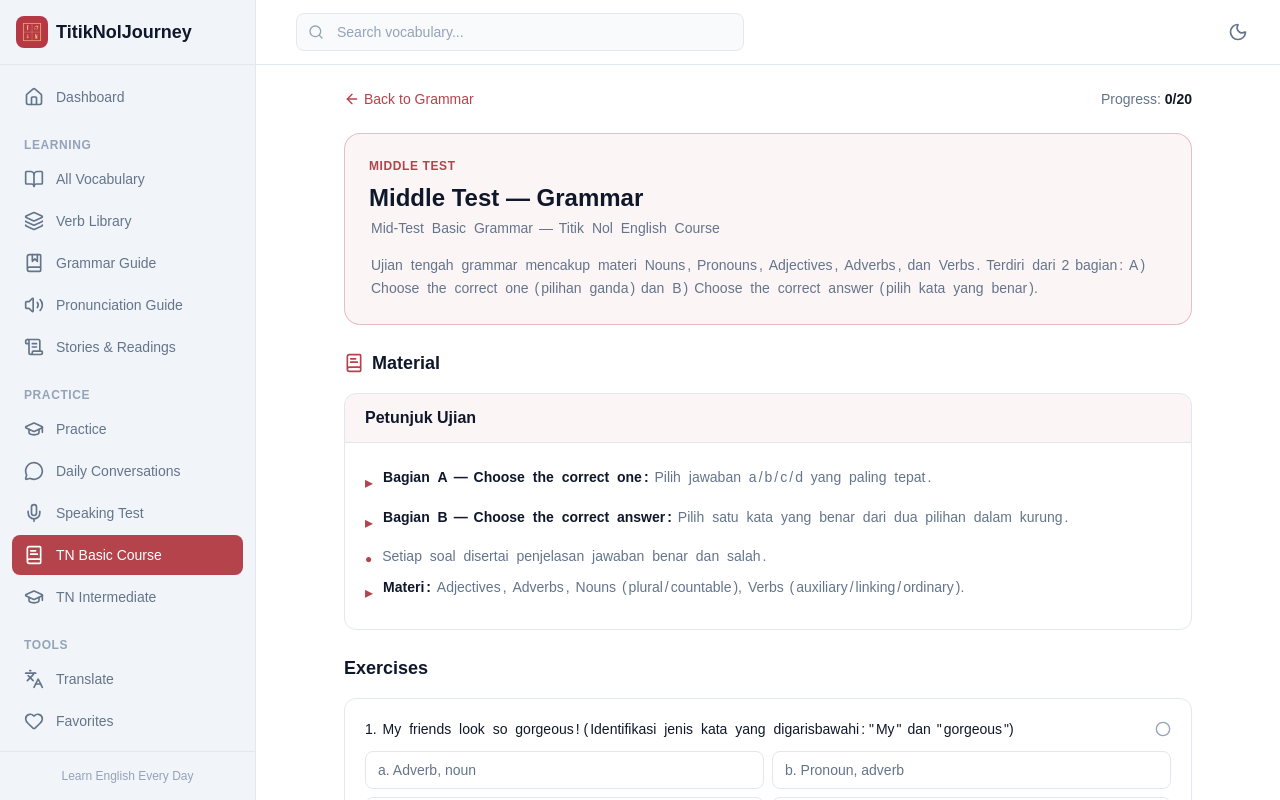
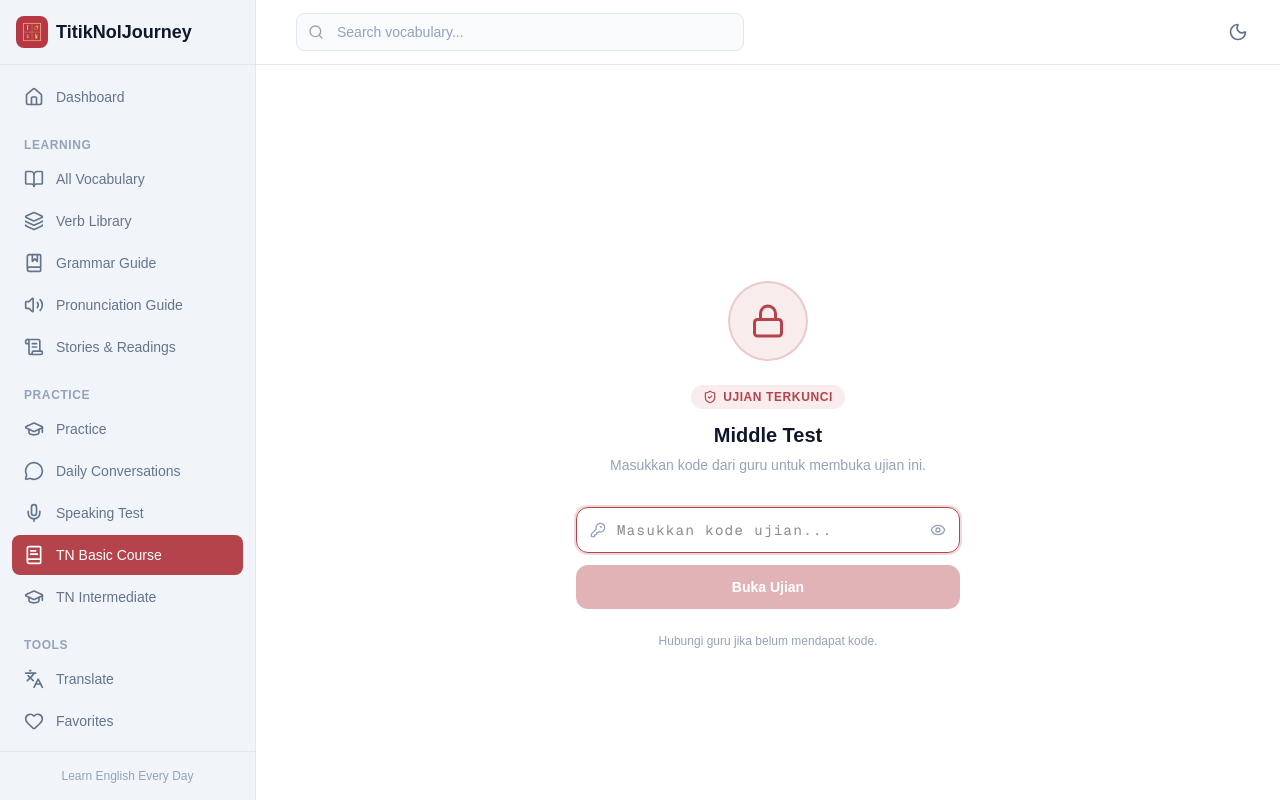
Before and after one commit to nabilhatami86/vocab-for-train, a Next.js app: page /tn-basic-cource/grammar/10 in a window 1280 px wide. Built offline with nearby package versions, Linux system fonts and the light colour scheme.

Commit message:
feat: add materi grammer

```diff
--- a/src/app/tn-basic-cource/[track]/[day]/page.tsx
+++ b/src/app/tn-basic-cource/[track]/[day]/page.tsx
@@ -3,6 +3,7 @@ import type { Metadata } from 'next';
 import { getLesson, getLessonsByTrack, moduleLessons } from '@/data/modules';
 import type { ModuleTrack } from '@/types/module';
 import ModuleLessonClient from './ModuleLessonClient';
+import ExamLockGate from '@/components/ExamLockGate';
 
 interface PageProps {
   params: Promise<{ track: string; day: string }>;
@@ -45,7 +46,9 @@ export default async function ModuleLessonPage({ params }: PageProps) {
   const nextLesson = currentIdx < trackLessons.length - 1 ? trackLessons[currentIdx + 1] : null;
   const base = `/tn-basic-cource/${track}`;
 
-  return (
+  const isExam = lesson.day === 10;
+
+  const content = (
     <ModuleLessonClient
       lesson={lesson}
       backHref={`/tn-basic-cource/class/${track}`}
@@ -58,4 +61,14 @@ export default async function ModuleLessonPage({ params }: PageProps) {
       nextTitle={nextLesson?.title}
     />
   );
+
+  if (isExam) {
+    return (
+      <ExamLockGate examType="middle-test" examLabel="Middle Test">
+        {content}
+      </ExamLockGate>
+    );
+  }
+
+  return content;
 }
--- a/src/app/tn-basic-cource/latihan-post-test/page.tsx
+++ b/src/app/tn-basic-cource/latihan-post-test/page.tsx
@@ -2,6 +2,7 @@
 
 import { useMemo, useState } from "react";
 import Link from "next/link";
+import ExamLockGate from '@/components/ExamLockGate';
 import {
   ArrowLeft,
   CheckCircle2,
@@ -33,7 +34,7 @@ function normalize(s: string) {
   return s.toLowerCase().trim().replace(/\.+$/, "").replace(/\s+/g, " ");
 }
 
-export default function LatihanPostTestPage() {
+function LatihanPostTestContent() {
   const [sessionKey, setSessionKey] = useState(0);
   const [results, setResults] = useState<Record<string, QuestionResult>>({});
   const [textInputs, setTextInputs] = useState<Record<string, string>>({});
@@ -345,3 +346,11 @@ export default function LatihanPostTestPage() {
     </div>
   );
 }
+
+export default function LatihanPostTestPage() {
+  return (
+    <ExamLockGate examType="post-test" examLabel="Latihan Post Test — Grammar">
+      <LatihanPostTestContent />
+    </ExamLockGate>
+  );
+}
--- a/src/app/tn-basic-cource/post-test-reading/page.tsx
+++ b/src/app/tn-basic-cource/post-test-reading/page.tsx
@@ -2,6 +2,7 @@
 
 import { useState } from 'react';
 import Link from 'next/link';
+import ExamLockGate from '@/components/ExamLockGate';
 import {
   ArrowLeft,
   CheckCircle2,
@@ -53,7 +54,7 @@ function normalize(s: string) {
 
 const questions: ReadingQuestion[] = readingPostTestQuestions;
 
-export default function PostTestReadingPage() {
+function PostTestReadingContent() {
   const [results, setResults]       = useState<Record<string, QuestionResult>>({});
   const [textInputs, setTextInputs] = useState<Record<string, string>>({});
   const [passageOpen, setPassageOpen] = useState(true);
@@ -474,3 +475,11 @@ export default function PostTestReadingPage() {
     </div>
   );
 }
+
+export default function PostTestReadingPage() {
+  return (
+    <ExamLockGate examType="post-test" examLabel="Post Test — Reading">
+      <PostTestReadingContent />
+    </ExamLockGate>
+  );
+}
--- /dev/null
+++ b/src/components/ExamLockGate.tsx
@@ -0,0 +1,140 @@
+'use client';
+
+import { useState, useEffect } from 'react';
+import { Lock, KeyRound, ShieldCheck, Eye, EyeOff } from 'lucide-react';
+import { cn } from '@/lib/utils';
+
+// ─── Kode akses ujian ─────────────────────────────────────────────────────────
+// Ganti nilai ini untuk mengubah kode. Gunakan kode berbeda untuk setiap jenis ujian.
+export const EXAM_CODES: Record<string, string> = {
+  'middle-test': 'MIDTEST',
+  'post-test':   'POSTTEST',
+};
+
+interface ExamLockGateProps {
+  examType: 'middle-test' | 'post-test';
+  examLabel?: string;
+  children: React.ReactNode;
+}
+
+const SESSION_KEY = (type: string) => `exam-unlocked-${type}`;
+
+export default function ExamLockGate({ examType, examLabel, children }: ExamLockGateProps) {
+  const [unlocked, setUnlocked] = useState(false);
+  const [code, setCode] = useState('');
+  const [error, setError] = useState('');
+  const [showCode, setShowCode] = useState(false);
+  const [shaking, setShaking] = useState(false);
+
+  // Cek sessionStorage saat mount — kalau sudah pernah buka di tab ini, langsung buka
+  useEffect(() => {
+    if (typeof window !== 'undefined') {
+      const saved = sessionStorage.getItem(SESSION_KEY(examType));
+      if (saved === 'true') setUnlocked(true);
+    }
+  }, [examType]);
+
+  if (unlocked) return <>{children}</>;
+
+  const correctCode = EXAM_CODES[examType];
+  const label = examLabel ?? (examType === 'middle-test' ? 'Middle Test' : 'Post Test');
+
+  function handleSubmit(e: React.FormEvent) {
+    e.preventDefault();
+    if (code.trim().toUpperCase() === correctCode) {
+      sessionStorage.setItem(SESSION_KEY(examType), 'true');
+      setUnlocked(true);
+      setError('');
+    } else {
+      setError('Kode salah. Coba lagi.');
+      setShaking(true);
+      setTimeout(() => setShaking(false), 500);
+      setCode('');
+    }
+  }
+
+  return (
+    <div className="min-h-screen flex items-center justify-center p-4 bg-(--background)">
+      <div className="w-full max-w-sm">
+        {/* Icon */}
+        <div className="flex justify-center mb-6">
+          <div className="w-20 h-20 rounded-full bg-primary/10 border-2 border-primary/20 flex items-center justify-center">
+            <Lock className="w-9 h-9 text-primary" />
+          </div>
+        </div>
+
+        {/* Heading */}
+        <div className="text-center mb-8">
+          <div className="inline-flex items-center gap-1.5 px-3 py-1 rounded-full bg-primary/10 text-primary text-xs font-bold uppercase tracking-wider mb-3">
+            <ShieldCheck className="w-3.5 h-3.5" />
+            Ujian Terkunci
+          </div>
+          <h1 className="text-xl font-bold text-(--text)">{label}</h1>
+          <p className="text-sm text-(--text-muted) mt-1.5">
+            Masukkan kode dari guru untuk membuka ujian ini.
+          </p>
+        </div>
+
+        {/* Form */}
+        <form onSubmit={handleSubmit} className="space-y-3">
+          <div className="relative">
+            <KeyRound className="absolute left-3.5 top-1/2 -translate-y-1/2 w-4 h-4 text-(--text-muted)" />
+            <input
+              type={showCode ? 'text' : 'password'}
+              value={code}
+              onChange={(e) => { setCode(e.target.value); setError(''); }}
+              placeholder="Masukkan kode ujian..."
+              autoFocus
+              className={cn(
+                'w-full pl-10 pr-10 py-3 rounded-xl border text-sm font-mono tracking-widest bg-(--card) text-(--text)',
+                'outline-none transition-all',
+                error
+                  ? 'border-red-400 focus:border-red-500 focus:ring-2 focus:ring-red-400/20'
+                  : 'border-(--border) focus:border-primary focus:ring-2 focus:ring-primary/20',
+                shaking && 'animate-[shake_0.4s_ease-in-out]',
+              )}
+            />
+            <button
+              type="button"
+              onClick={() => setShowCode((v) => !v)}
+              className="absolute right-3.5 top-1/2 -translate-y-1/2 text-(--text-muted) hover:text-(--text) transition-colors"
+            >
+              {showCode ? <EyeOff className="w-4 h-4" /> : <Eye className="w-4 h-4" />}
+            </button>
+          </div>
+
+          {error && (
+            <p className="text-xs text-red-500 text-center font-medium">{error}</p>
+          )}
+
+          <button
+            type="submit"
+            disabled={!code.trim()}
+            className={cn(
+              'w-full py-3 rounded-xl font-semibold text-sm transition-all',
+              'bg-primary text-white hover:bg-primary/90 active:scale-[0.98]',
+              'disabled:opacity-40 disabled:cursor-not-allowed',
+            )}
+          >
+            Buka Ujian
+          </button>
+        </form>
+
+        <p className="text-center text-xs text-(--text-muted) mt-6">
+          Hubungi guru jika belum mendapat kode.
+        </p>
+      </div>
+
+      {/* Shake keyframe via style tag */}
+      <style>{`
+        @keyframes shake {
+          0%, 100% { transform: translateX(0); }
+          20%       { transform: translateX(-6px); }
+          40%       { transform: translateX(6px); }
+          60%       { transform: translateX(-4px); }
+          80%       { transform: translateX(4px); }
+        }
+      `}</style>
+    </div>
+  );
+}
```
